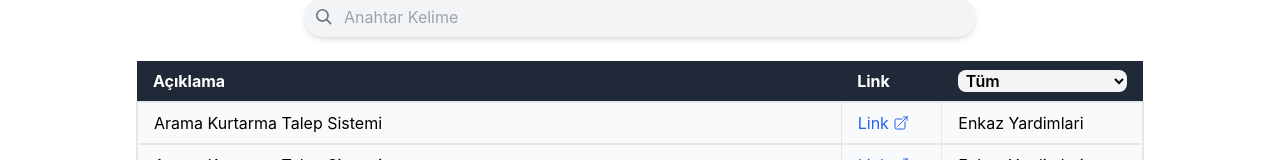
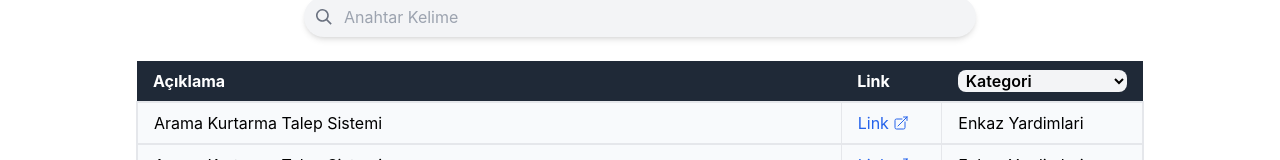
Before and after one commit to alparslandeniz/tumyardimlar, a React (Create React App) app: page / in a window 1280 px wide. Shown: the part 383-543 px from the top of the page. Built offline with nearby package versions, Linux system fonts and the light colour scheme.

Commit message:
Character updates

```diff
--- a/src/Components/Constants/Categories.jsx
+++ b/src/Components/Constants/Categories.jsx
@@ -1,5 +1,5 @@
 export const Categories = [
-    'Tüm',
+    'Kategori',
     'Enkaz',
     'Gıda',
     'İş Makinesi',
--- a/src/Components/Table/Table.jsx
+++ b/src/Components/Table/Table.jsx
@@ -15,10 +15,10 @@ const Table = () => {
   const [categoryFilter, setCategoryFilter] = useState(Categories[0]);
 
   const handleCategoryFilter = (str) => {
-    if (str == null) str = "Tüm";
+    if (str == null) str = "Kategori";
     setCategoryFilter(str);
 
-    if (str === "Tüm") setFilteredData(allForms);
+    if (str === "Kategori") setFilteredData(allForms);
     else setFilteredData(allForms.filter((row) => row.category.includes(str)));
   };
 
```
